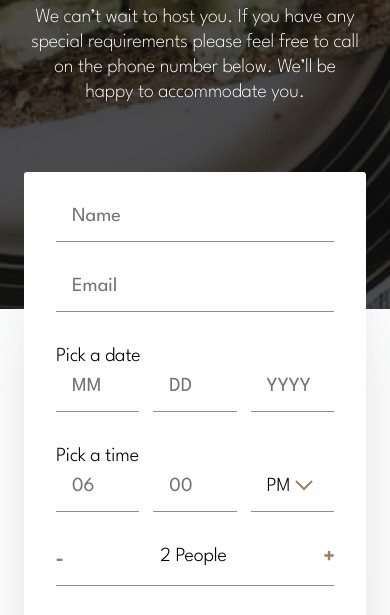
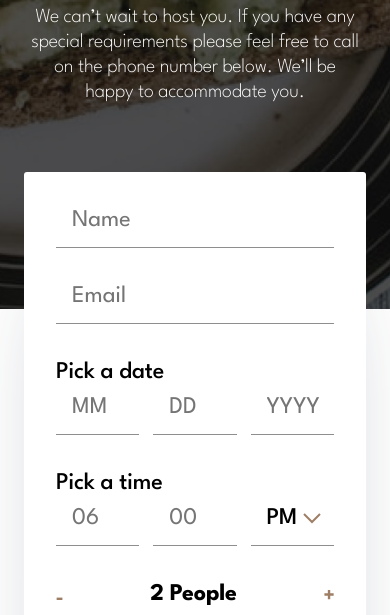
Before and after one commit to richieAiello/dine-restaurant-website, a website: page src/booking.html in a window 390 px wide. Shown: the part 183-798 px from the top of the page. Drawn offline with Linux system fonts and the light colour scheme.

Commit message:
Adjust size of form, and media queries for footer and form.

```diff
--- a/src/booking.html
+++ b/src/booking.html
@@ -79,7 +79,7 @@
                     </label>
                 </div>
 
-                <div class="input-container" data-error="This field is incomplete">
+                <div class="input-container">
                     <button type="button" class="btn--form btn--subtract">
                         <img src="../images/icons/icon-minus.svg" alt="">
                     </button>
--- a/src/main.scss
+++ b/src/main.scss
@@ -716,11 +716,14 @@ $tan: #9E7F66;
     .reservation-form {
         display: flex;
         flex-direction: column;
-        min-height: 585px;
+        min-height: max-content;
         width: min(100%, 540px);
         background-color: $white;
         border-radius: 3px;
         box-shadow: 0 75px 100px -50px rgba(#384255, 50.32%);
+        font-weight: 500;
+        font-size: 1.5rem;
+        line-height: 2rem;
         position: absolute;
         top: -137px;
         left: 0;
@@ -768,10 +771,7 @@ $tan: #9E7F66;
                 justify-content: space-between;
                 margin-top: 0.5rem;
 
-                .number {
-                    width: 30%;
-                    padding-left: 1rem;
-                }
+
             }
 
             .time-container {
@@ -786,10 +786,29 @@ $tan: #9E7F66;
             }
         }
 
+        .number {
+            width: 30%;
+            transition: all 250ms;
+        }
+
         .input-container:last-of-type {
             display: flex;
             justify-content: space-between;
             align-items: center;
+            font-weight: 700;
+        }
+    }
+
+    @media(min-width: 360px) {
+
+        & {
+
+            .reservation-form {
+
+                .number {
+                    padding-left: 1rem;
+                }
+            }
         }
     }
 
@@ -799,7 +818,6 @@ $tan: #9E7F66;
             min-height: 435px;
 
             .reservation-form {
-                min-height: 545px;
                 top: -230px;
                 padding: 3rem;
 
@@ -825,10 +843,9 @@ $tan: #9E7F66;
             min-height: 319px;
 
             .reservation-form {
-                min-height: 560px;
                 left: unset;
                 margin-inline: unset;
-                top: -342px;
+                top: -365px;
             }
         }
     }
@@ -875,7 +892,7 @@ $tan: #9E7F66;
         margin-bottom: 2rem;
     }
 
-    @media(min-width: 335px) {
+    @media(min-width: 340px) {
 
         & {
             font-size: 1rem;
@@ -883,7 +900,7 @@ $tan: #9E7F66;
         }
     }
 
-    @media(min-width: 375px) {
+    @media(min-width: 380px) {
 
         & {
             font-size: 1.125rem;
@@ -1240,6 +1257,7 @@ $tan: #9E7F66;
     }
 
     &--day-night {
+        transition: all 250ms;
         text-align: left;
         width: 30%;
     }
@@ -1248,7 +1266,7 @@ $tan: #9E7F66;
         padding: 1.5rem;
     }
 
-    @media(min-width: 350px) {
+    @media(min-width: 360px) {
 
         &--day-night {
             padding-left: 1rem;
```
Also changed, not shown: src/style.css.
